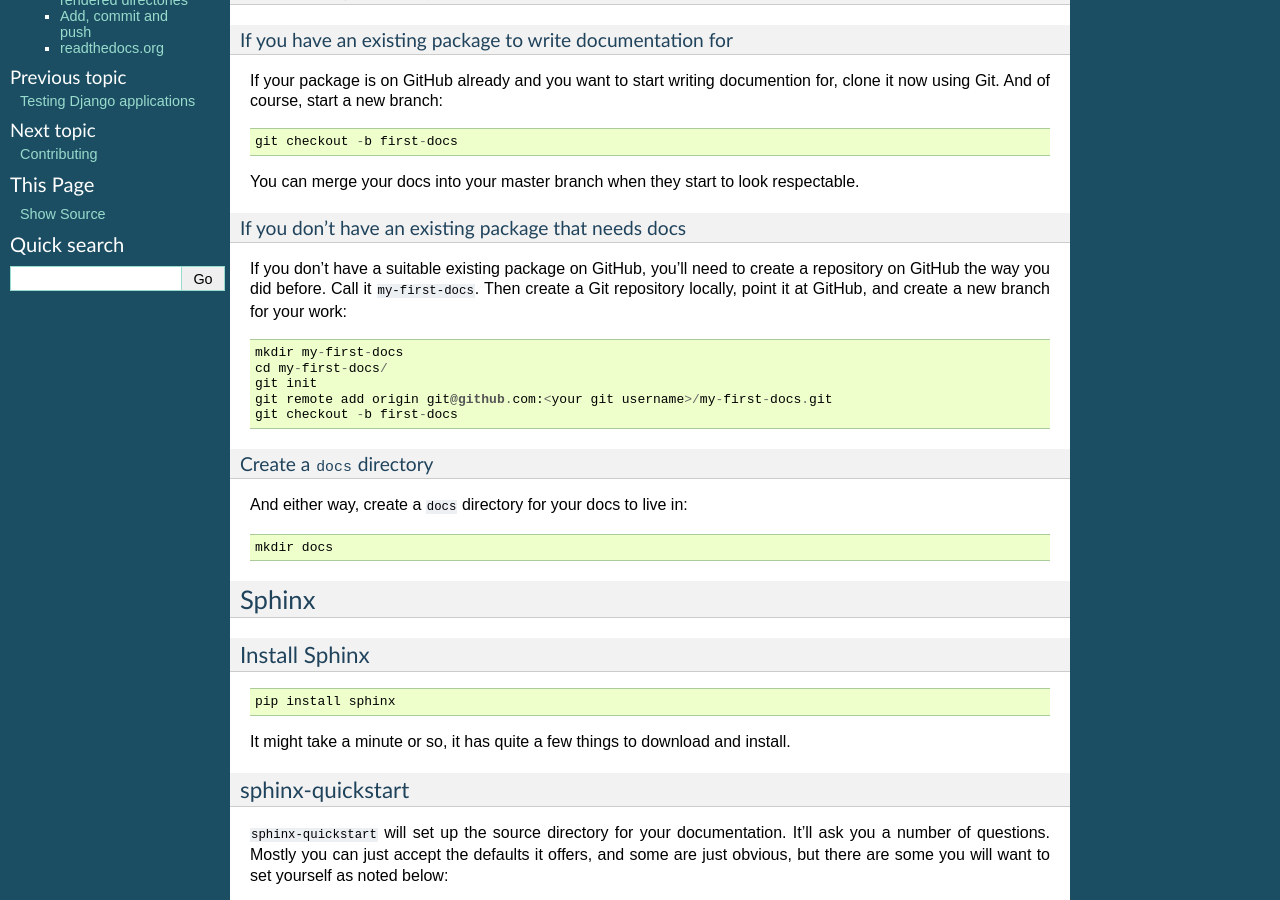
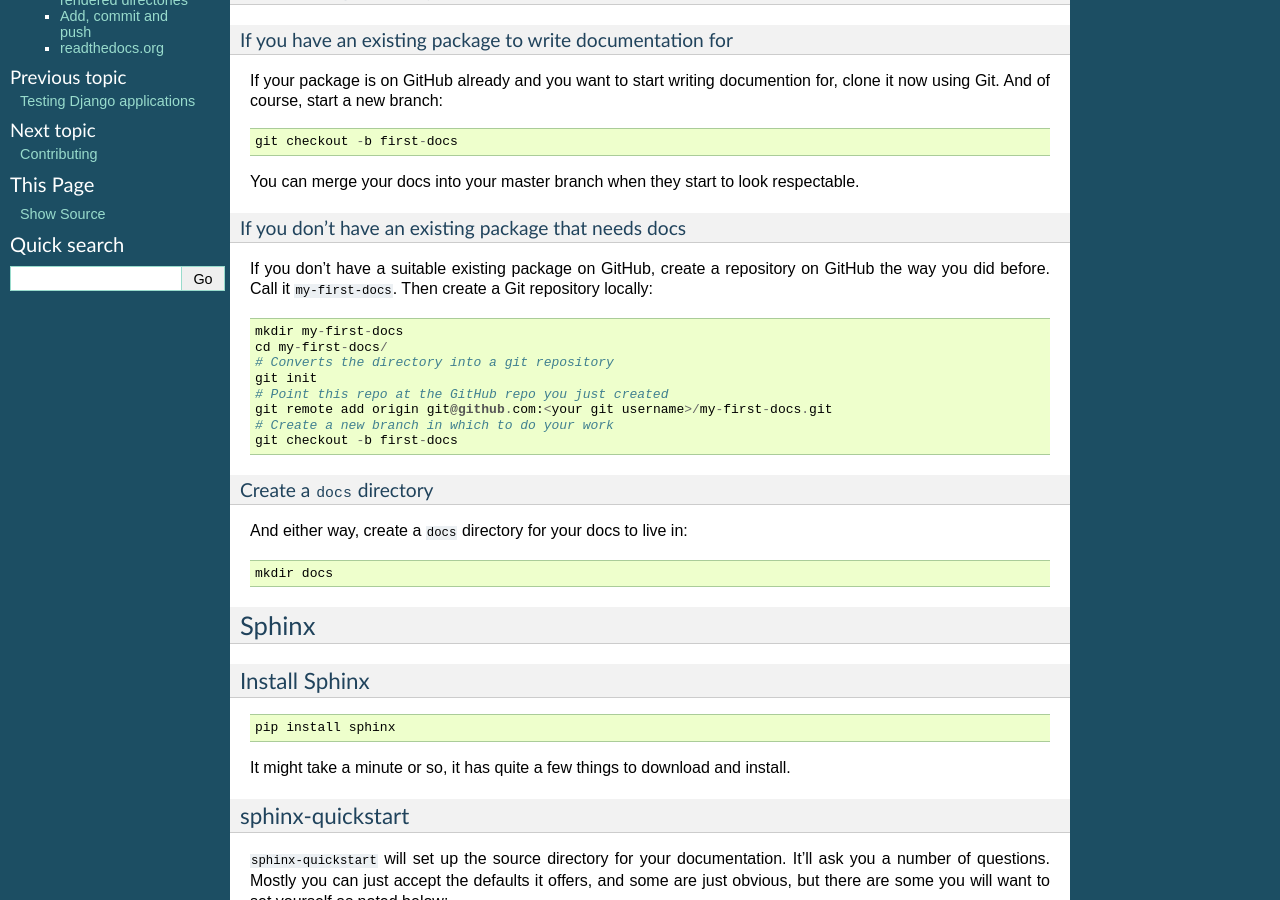
Before and after one commit to evildmp/afraid-to-commit, a Sphinx documentation site: the page built from docs/documentation.rst, in a window 1280 px wide and 900 px high, scrolled down 594 px. Built offline with Sphinx 7.4.7, drawn with Linux system fonts in a browser that asks for light colours.

Commit message:
Explain what some git commands are doing

```diff
--- a/docs/documentation.rst
+++ b/docs/documentation.rst
@@ -47,16 +47,19 @@ respectable.
 If you don't have an existing package that needs docs
 ^^^^^^^^^^^^^^^^^^^^^^^^^^^^^^^^^^^^^^^^^^^^^^^^^^^^^
 
-If you don't have a suitable existing package on GitHub, you'll need to create
+If you don't have a suitable existing package on GitHub, create
 a repository on GitHub the way you did before. Call it ``my-first-docs``. Then
-create a Git repository locally, point it at GitHub, and create a new branch
-for your work::
+create a Git repository locally::
 
     mkdir my-first-docs
     cd my-first-docs/
+    # Converts the directory into a git repository
     git init
+    # Point this repo at the GitHub repo you just created
     git remote add origin git@github.com:<your git username>/my-first-docs.git
+    # Create a new branch in which to do your work
     git checkout -b first-docs
+
 
 Create a ``docs`` directory
 ^^^^^^^^^^^^^^^^^^^^^^^^^^^
```
